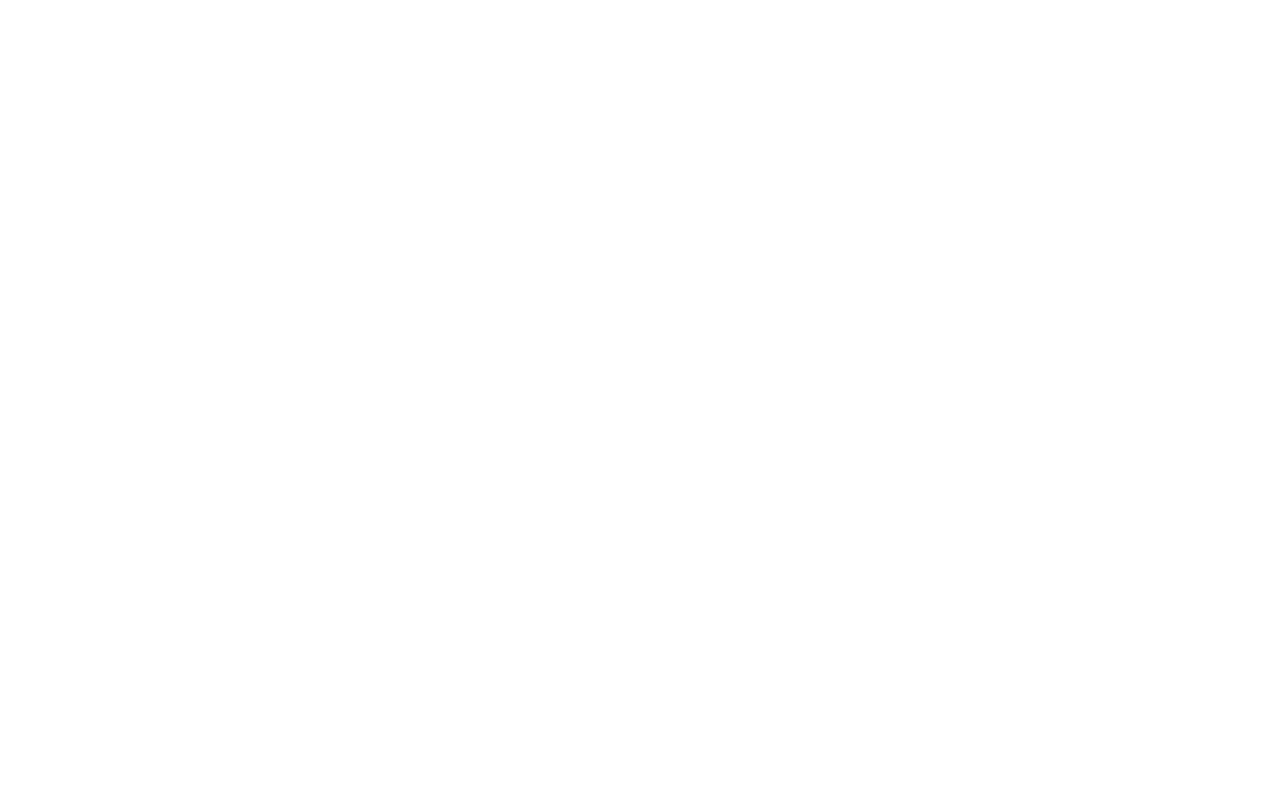
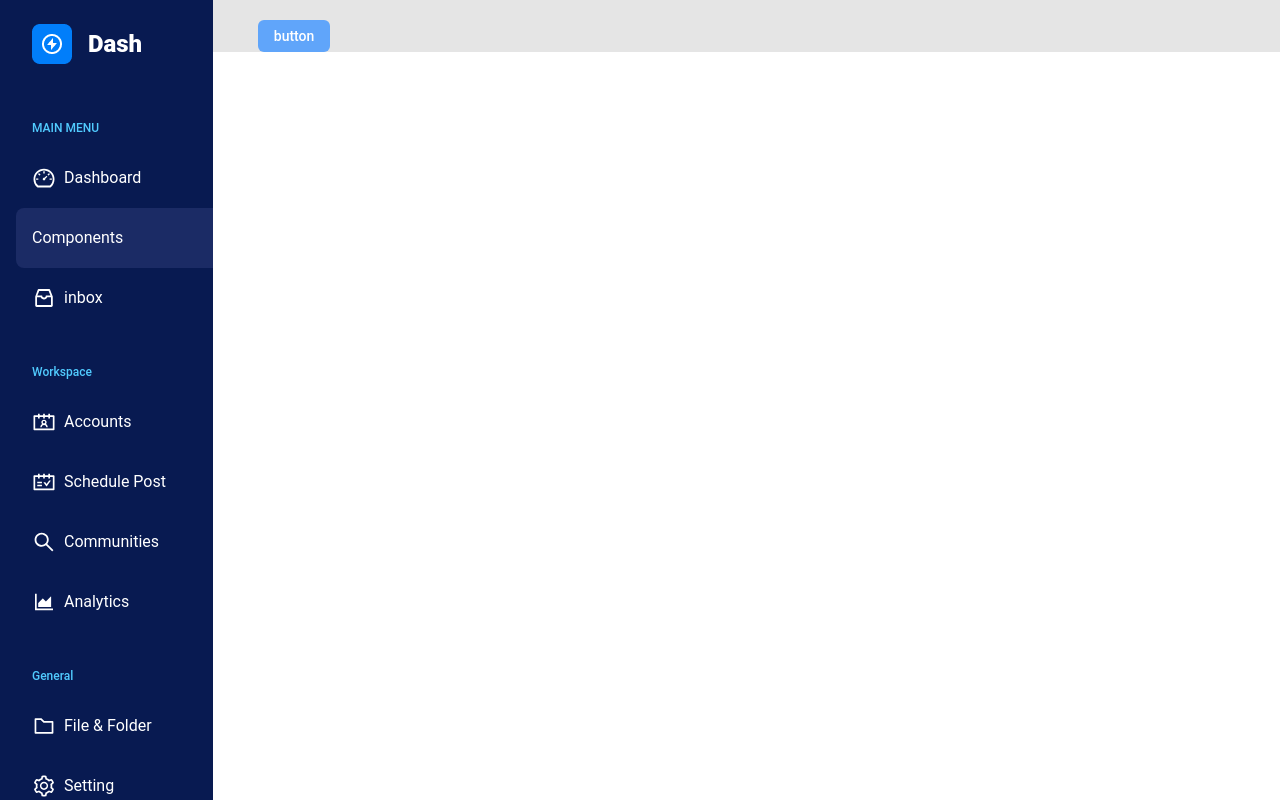
Before and after one commit to yurdigrfnn/dashboard-ui, a React (Create React App) app: page /components in a window 1280 px wide. Before the commit this address had no page. Built offline with nearby package versions, Linux system fonts and the light colour scheme.

Commit message:
components

```diff
--- a/src/App.js
+++ b/src/App.js
@@ -1,4 +1,6 @@
+
 import { Route, Routes, BrowserRouter} from 'react-router-dom';
+import Components from './pages/Components';
 import Dashboard from './pages/Dashboard';
 import Home from './pages/Home';
 
@@ -8,6 +10,7 @@
       <Routes>
           <Route path='/' element={<Home />}>
             <Route index path='/' element={<Dashboard/>} />
+            <Route path='components' element={<Components />}/>
             <Route path="inbox" element={<h1>Inbox</h1>} />
             <Route path='accounts' element={<h1>Accounts</h1>}/>
             <Route path='schedule' element={<h1>Schedule</h1>} />
--- /dev/null
+++ b/src/pages/Components.jsx
@@ -0,0 +1,14 @@
+
+import Button from '../components/button/Button'
+import Tab from '../components/tab/Tab'
+
+// grid
+
+export default function Components() {
+    return (
+        <div className='flex mx-auto w-11/12 mt-5'>
+            <Button name="button" className='bg-blue-400 text-white' />
+        </div>
+
+    )
+}
--- a/src/parts/sidebar/Sidebar.jsx
+++ b/src/parts/sidebar/Sidebar.jsx
@@ -22,6 +22,7 @@
                     <h3 className='text-[#51CBFF] mb-3 text-xs font-medium'>MAIN MENU</h3>
                 </div>
                 <Navigation name="Dashboard" icon={<AiOutlineDashboard className='inline-block text-2xl text-white' />} to="/" />
+                <Navigation name='Components' icon='' to='components' />
                 <Navigation name="inbox" icon={<AiOutlineInbox className='inline-block text-2xl text-white'/>} to="inbox" />
                 <div className='ml-4 pl-4'>
                     <h3 className='text-[#51CBFF] mb-3 text-xs font-medium mt-9'>Workspace</h3>
```
